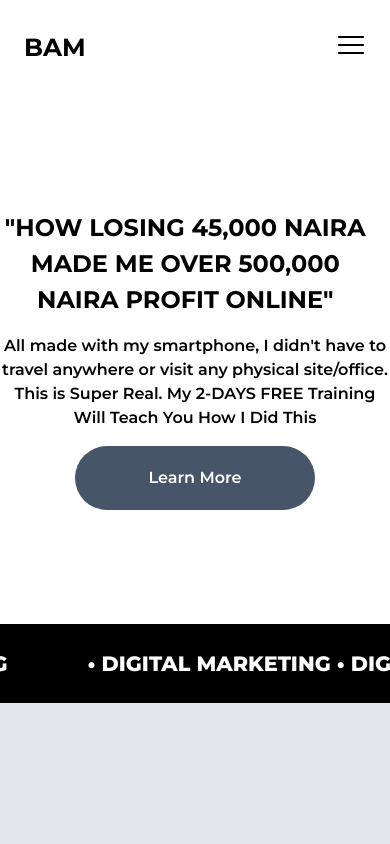
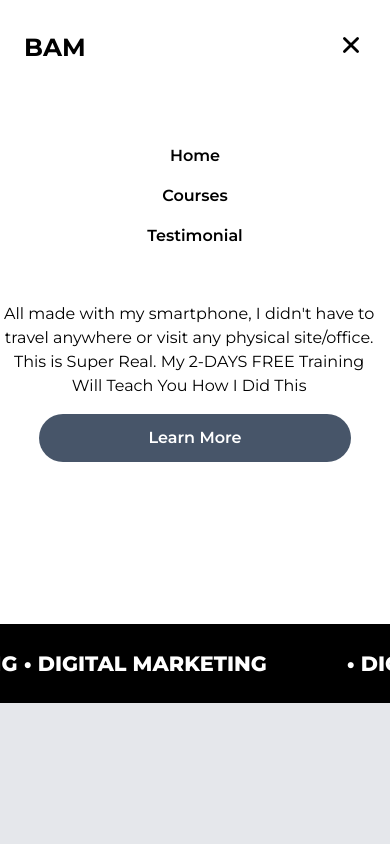
Before and after one commit to davidfayanju1/Bamidele, a React (Vite) app: page / in a window 390 px wide. Both pictures are taken after a click on the button 351 px from the left and 44 px from the top of the page. Shown: the top 844 px of the page. Built offline with nearby package versions, Linux system fonts and the light colour scheme.

Commit message:
FInishing intro

```diff
--- a/src/components/Nav.jsx
+++ b/src/components/Nav.jsx
@@ -1,8 +1,11 @@
-import React from "react";
+import React, { useState } from "react";
 import { Link } from "react-router-dom";
 import { RxHamburgerMenu } from "react-icons/rx";
+import { IoClose } from "react-icons/io5";
 
 const Nav = () => {
+  const [toggle, setToggle] = useState(false);
+
   return (
     <div className="min-h-[6rem] fixed top-0 left-0 bg-white w-full flex z-10 items-center justify-between md:px-[4.2rem] px-[1.5rem]">
       <div className="image_container">
@@ -10,8 +13,8 @@ const Nav = () => {
       </div>
 
       <div className="item_container md:hidden block">
-        <button>
-          <RxHamburgerMenu size={30} />
+        <button onClick={() => setToggle(!toggle)}>
+          {toggle ? <IoClose size={30} /> : <RxHamburgerMenu size={30} />}
         </button>
       </div>
       <nav className="icon_title md:block hidden">
@@ -33,6 +36,27 @@ const Nav = () => {
           </li>
         </ul>
       </nav>
+      {toggle && (
+        <nav className="mobile_icon_title md:hidden w-full fixed top-[6rem] left-0 bg-white min-h-[10rem] px-4 py-[3rem] block">
+          <ul className="flex items-center justify-center flex-col gap-4">
+            <li>
+              <Link to={"/"} className="font-semibold">
+                Home
+              </Link>
+            </li>
+            <li>
+              <Link to={"/"} className="font-semibold">
+                Courses
+              </Link>
+            </li>
+            <li>
+              <Link to={"/"} className="font-semibold">
+                Testimonial
+              </Link>
+            </li>
+          </ul>
+        </nav>
+      )}
     </div>
   );
 };
--- a/src/pages/Home.jsx
+++ b/src/pages/Home.jsx
@@ -1,21 +1,24 @@
-import React from "react";
+import React, { useState } from "react";
 import MainLayout from "../layout/MainLayout";
 import Marquee from "react-fast-marquee";
 
 const Home = () => {
+  const [isplaying, setIsplaying] = useState(true);
+
   return (
     <MainLayout>
-      <header className="hero_section min-h-[33rem] bg-white flex items-center justify-between w-full">
+      <header className="hero_section min-h-[33rem] pb-[5rem] bg-white flex items-center justify-between w-full">
         <div className="item_container md:pl-[4rem] md:w-[60%] w-full">
-          <h1 className="font-bold md:text-[2.8vw] open-sans text-[1.5rem] md:w-[80%] w-[95%] md:text-left text-center">
-            "HOW LOSING 45,000 NAIRA MADE ME OVER 500,000 NAIRA PROFIT ONLINE"
-          </h1>
-          <p className="my-4 font-semibold md:text-left text-center md:w-[85%] w-full">
+          <blockquote className="font-bold md:text-[2.1vw] open-sans text-[1.5rem] md:w-[80%] w-[95%] md:text-left text-center">
+            HOW LOSING 45,000 NAIRA MADE ME OVER 500,000 NAIRA PROFIT
+            <span className="text-red-600">ONLINE</span>
+          </blockquote>
+          <blockquote className="my-4 md:font-semibold md:text-left text-center md:w-[85%] w-[97%]">
             All made with my smartphone, I didn't have to travel anywhere or
             visit any physical site/office. This is Super Real. My 2-DAYS FREE
             Training Will Teach You How I Did This
-          </p>
-          <button className="w-[15rem] md:mx-0 mx-auto h-[4rem] items-center justify-center font-semibold rounded-full text-center flex bg-slate-600 text-white">
+          </blockquote>
+          <button className="md:w-[15rem] w-[80%] md:mx-0 mx-auto md:h-[4rem] h-[3rem] items-center justify-center font-semibold rounded-full text-center flex bg-slate-600 text-white">
             Learn More
           </button>
         </div>
@@ -31,8 +34,10 @@ const Home = () => {
 
       <Marquee
         className="slider-statement cursor-default bg-carpet-green relative"
-        speed={180}
-        play
+        speed={150}
+        onMouseEnter={() => setIsplaying(false)}
+        onMouseLeave={() => setIsplaying(true)}
+        play={isplaying}
       >
         <div className="element bg-black py-6 flex items-center gap-[5rem]">
           <span className="text-white font-cooper md:text-[1.9rem] text-[1.3rem] font-[800]">
@@ -53,7 +58,12 @@ const Home = () => {
         </div>
       </Marquee>
 
-      <section className="item_container bg-gray-200 min-h-[30rem] flex itemsc-enter justify-between gap-3"></section>
+      {/* About */}
+      <section className="item_container bg-gray-200 min-h-[30rem] flex itemsc-enter justify-between gap-3">
+        <div className="text_section">
+          <span className="title"></span>
+        </div>
+      </section>
     </MainLayout>
   );
 };
```
